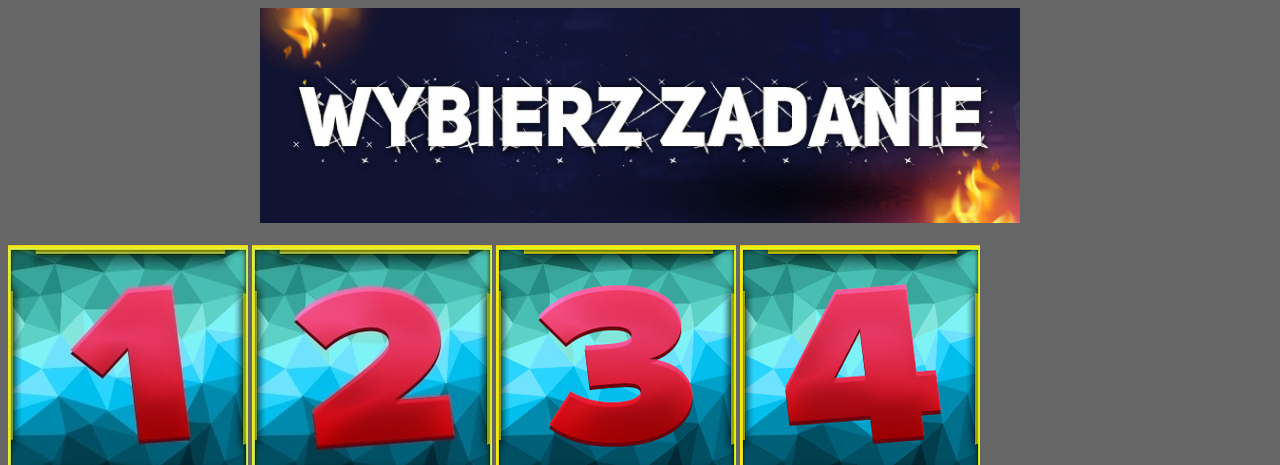
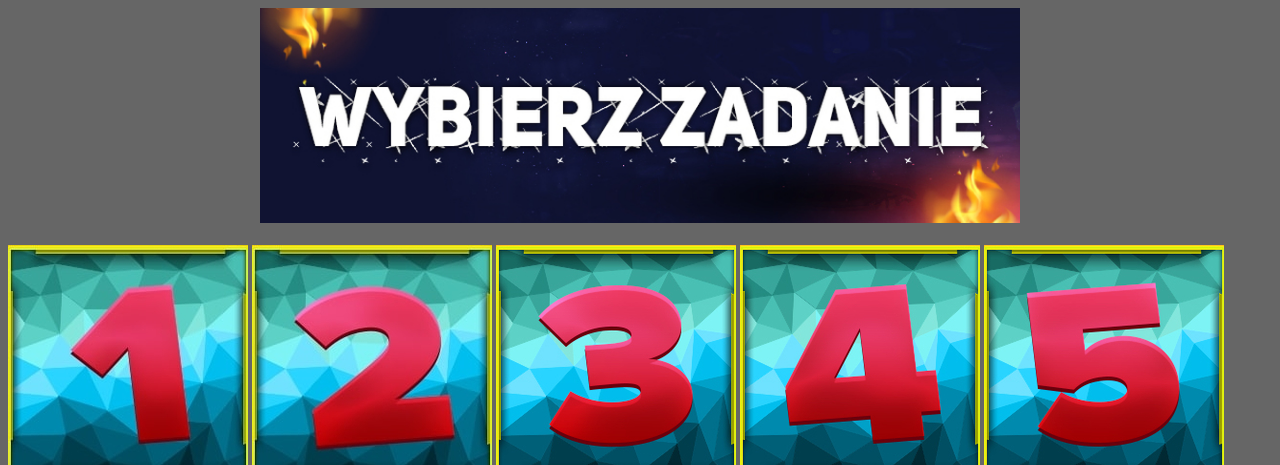
Before and after one commit to tit-KacperK/KacperK.github.io, a plain HTML site: page index.html in a window 1280 px wide. Shown: the top 465 px of the page. Drawn offline with Linux system fonts and the light colour scheme.

Commit message:
Update index.html

```diff
--- a/index.html
+++ b/index.html
@@ -17,6 +17,7 @@
 <a href=""><img src="zadanie2.jpg" alt="Zadanie 2"></a>
 <a href=""><img src="zadanie3.jpg" alt="Zadanie 3"></a>
 <a href=""><img src="zadanie4.jpg" alt="Zadanie 4"></a>
+<a href=""><img src="zadanie5.jpg" alt="Zadanie 5"></a>
 </body>
 
 </html>
```
